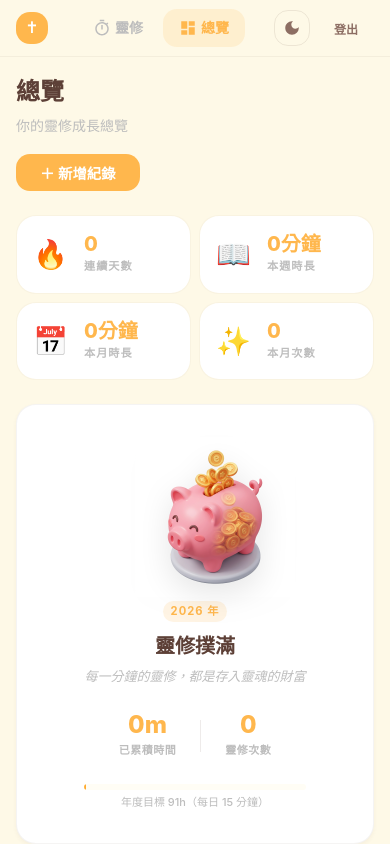
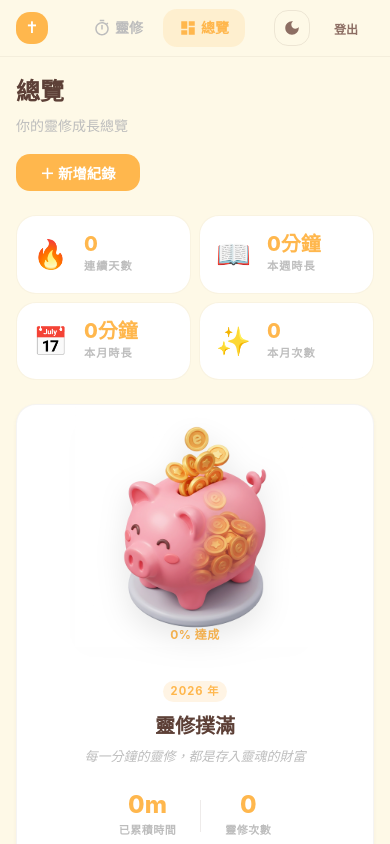
Before and after one commit to Hector0929/SelahTimer, a Next.js app: page /dashboard in a window 390 px wide. Shown: the top 844 px of the page. Built offline with nearby package versions, Linux system fonts and the light colour scheme; no server answers; the database is empty; sample sign-in values are in the browser's storage.

Commit message:
style: 放大靈修撲滿尺寸以配合 3D 金幣比例

```diff
--- a/src/components/PiggyBank.js
+++ b/src/components/PiggyBank.js
@@ -25,17 +25,15 @@ export default function PiggyBank({ yearTotal = 0, yearSessionCount = 0, year =
         <div className={styles.container}>
             {/* 左側：撲滿動畫 */}
             <div className={styles.piggySection}>
-                <div className={styles.piggyBody}>
                 <div className={styles.imageWrapper}>
                     <Image
                         src="/images/piggy_bank.png"
                         alt="靈修撲滿"
-                            width={160}
-                            height={160}
+                        width={240}
+                        height={240}
                         className={styles.piggyImage}
                         priority
                     />
-                    </div>
 
                     {/* 投幣動畫（每次載入閃一次） */}
                     {yearSessionCount > 0 && (
--- a/src/components/PiggyBank.module.css
+++ b/src/components/PiggyBank.module.css
@@ -27,15 +27,10 @@
     gap: var(--space-sm);
 }
 
-.piggyBody {
-    position: relative;
-    width: 140px;
-    height: 120px;
-}
 
 .imageWrapper {
-    width: 160px;
-    height: 160px;
+    width: 240px;
+    height: 240px;
     position: relative;
     display: flex;
     align-items: center;
@@ -82,7 +77,7 @@
 
     100% {
         opacity: 0;
-        transform: translateX(-50%) translateY(60px) rotate(360deg);
+        transform: translateX(-50%) translateY(100px) rotate(360deg);
     }
 }
 
@@ -196,9 +191,9 @@
         text-align: center;
     }
 
-    .piggyBody {
-        width: 120px;
-        height: 100px;
+    .imageWrapper {
+        width: 180px;
+        height: 180px;
     }
 
     .statsRow {
```
Lines whose indentation alone changed are shown as unchanged.
